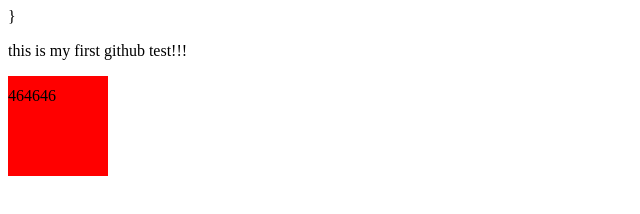
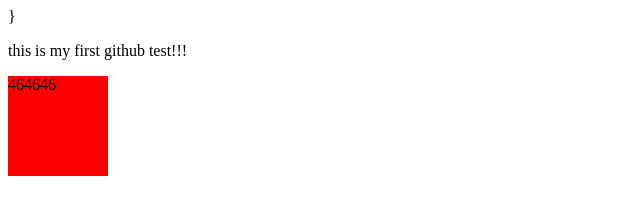
Before and after one commit to DancerCube/FontEnd, a plain HTML site: page test.html in a window 1280 px wide. Shown: the full height of the page, 0-640 px from the left. Drawn offline with Linux system fonts and the light colour scheme.

Commit message:
commit test.html test.js

```diff
--- a/test.html
+++ b/test.html
@@ -4,7 +4,7 @@
         <meta charset="utf-8">
         <script src="test.js" type="text/javascript" charset="utf-8" async defer></script>
         <style type="text/css" media="screen">
-        div{line-height: 40px;}
+        div{}
 
         </style>
         }
--- a/test.js
+++ b/test.js
@@ -2,7 +2,7 @@
 * @Author: anchen
 * @Date:   2015-06-01 13:27:42
 * @Last Modified by:   anchen
-* @Last Modified time: 2015-06-01 14:24:30
+* @Last Modified time: 2015-06-01 14:27:19
 */
 
 'use strict';
@@ -10,7 +10,6 @@ function test(){
     var oDiv = document.getElementById(id);
     var disX = 0;
     var disY = 0;
-    var disZ = 0;
     oDiv.onmouseover = function(){
 
     }
```
